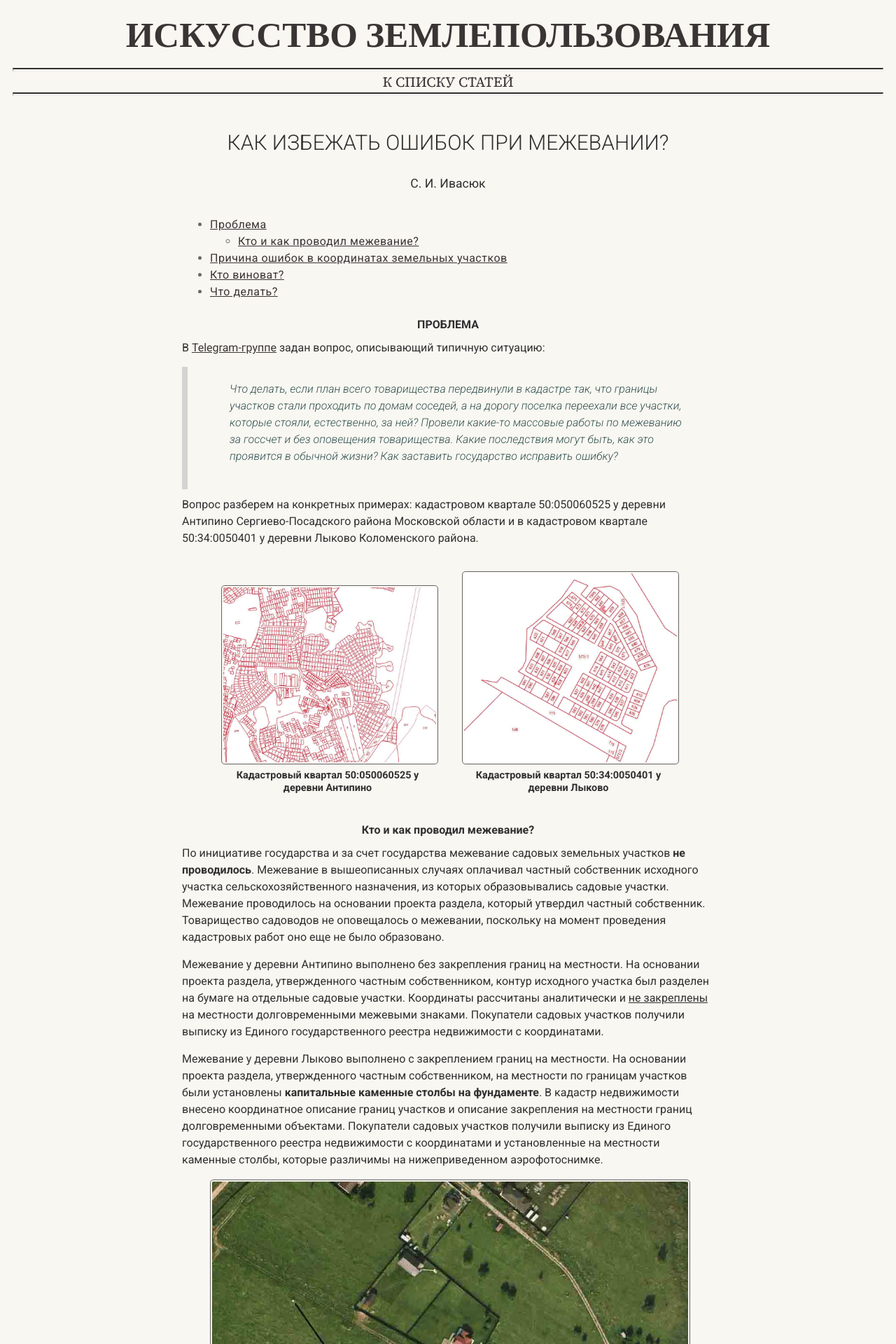
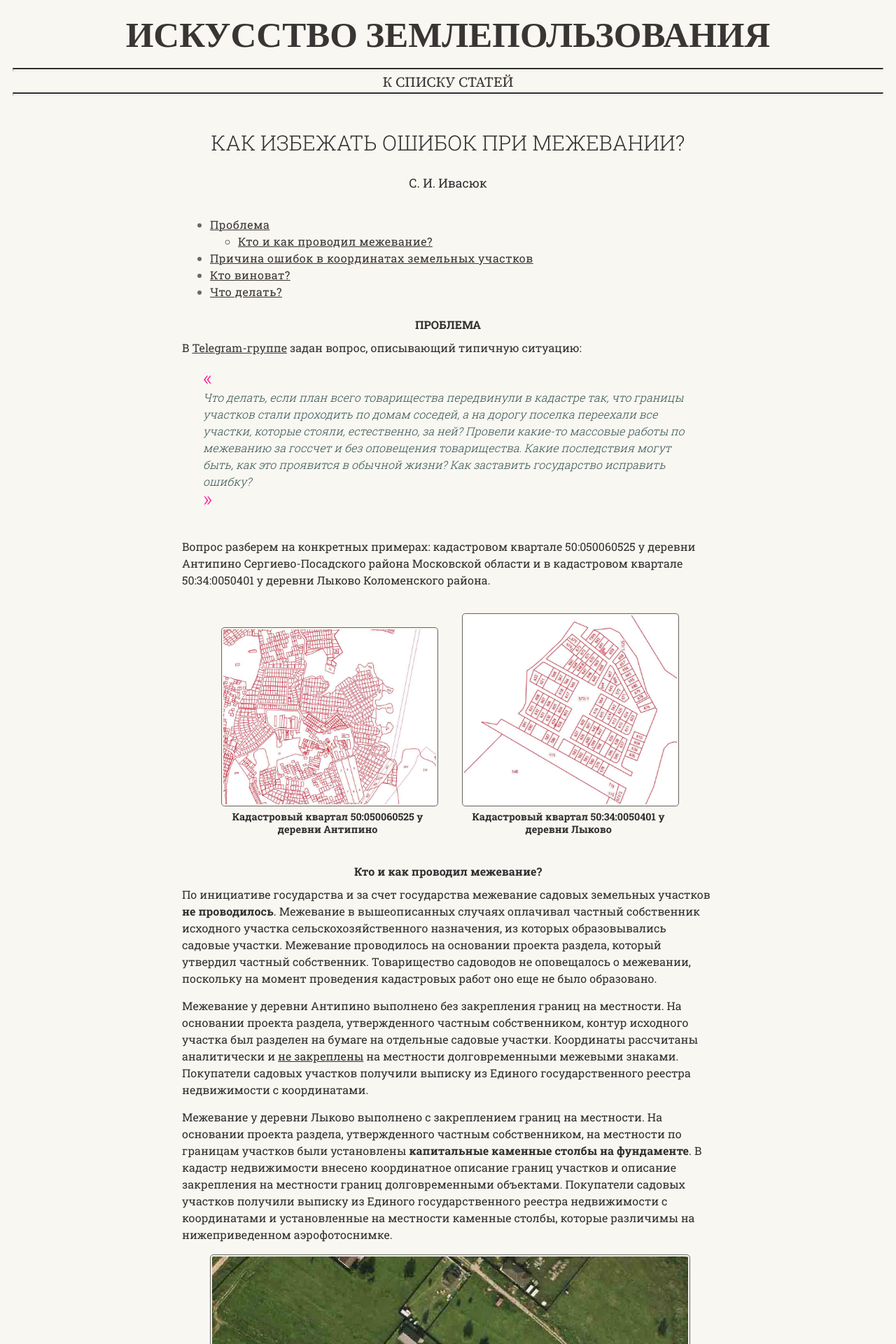
Before and after one commit to SergSi/land-use-art, a Jekyll site: the page built from _articles/2023-12-10-delta-GGS.md, in a window 1280 px wide. Shown: the top 1920 px of the page at 70% size. Built offline with Jekyll 4.4.1, drawn with Linux system fonts in a browser that asks for light colours; some web fonts are replaced.

Commit message:
Update style.css

```diff
--- a/assets/css/style.css
+++ b/assets/css/style.css
@@ -6,6 +6,7 @@
 @import url('https://fonts.googleapis.com/css2?family=Oswald:wght@200;300;400;500;600;700&display=swap');
 @import url('https://fonts.googleapis.com/css2?family=Charis+SIL:ital,wght@0,400;0,700;1,400;1,700&display=swap');
 @import url('https://fonts.googleapis.com/css2?family=PT+Serif:ital,wght@0,400;0,700;1,400;1,700&display=swap');
+@import url('https://fonts.googleapis.com/css2?family=Roboto+Slab:wght@100;200;300;400;500;600;700;800;900&display=swap');
 
 /*
 font-family: 'Oswald', sans-serif;
@@ -16,7 +17,7 @@ font-family: 'Roboto', sans-serif;
 font-family: 'Roboto Condensed', sans-serif;
 font-family: 'Charis SIL', serif;
 font-family: 'PT Serif', serif;
-
+font-family: 'Roboto Slab', serif;
 */
 
 /*
@@ -40,7 +41,7 @@ html {
 body{
   font-size: 1.6rem;
   line-height: 1.6rem;
-  font-family: 'Roboto', sans-serif;
+  font-family: 'Roboto Slab', serif;
   font-weight: 400;
   color: #2f2f2f;
   background-color: #f9f7f1;
@@ -152,12 +153,30 @@ h1 {
 blockquote {
   margin: 0;
   color: DarkSlateGray;
-  padding: 20px 30px 20px 60px;
+  padding: 0px 20px 20px 30px;
   margin-bottom: 1rem;
-  border-left: 8px solid LightGray;
   position: relative;
   font-weight: 300;
   }
+
+  blockquote::before {
+    quotes: "«" "»";
+    content: open-quote;
+    color: deepPink;
+    font-size: 3rem;
+    position: relative;
+    line-height: 1;
+}
+
+blockquote::after {
+  quotes: "«" "»";
+  content: close-quote;
+  color: deepPink;
+  font-size: 3rem;
+  position: relative;
+  line-height: 0;
+  top: -10px;
+}
 
  blockquote p {
   font-style: italic;
```
